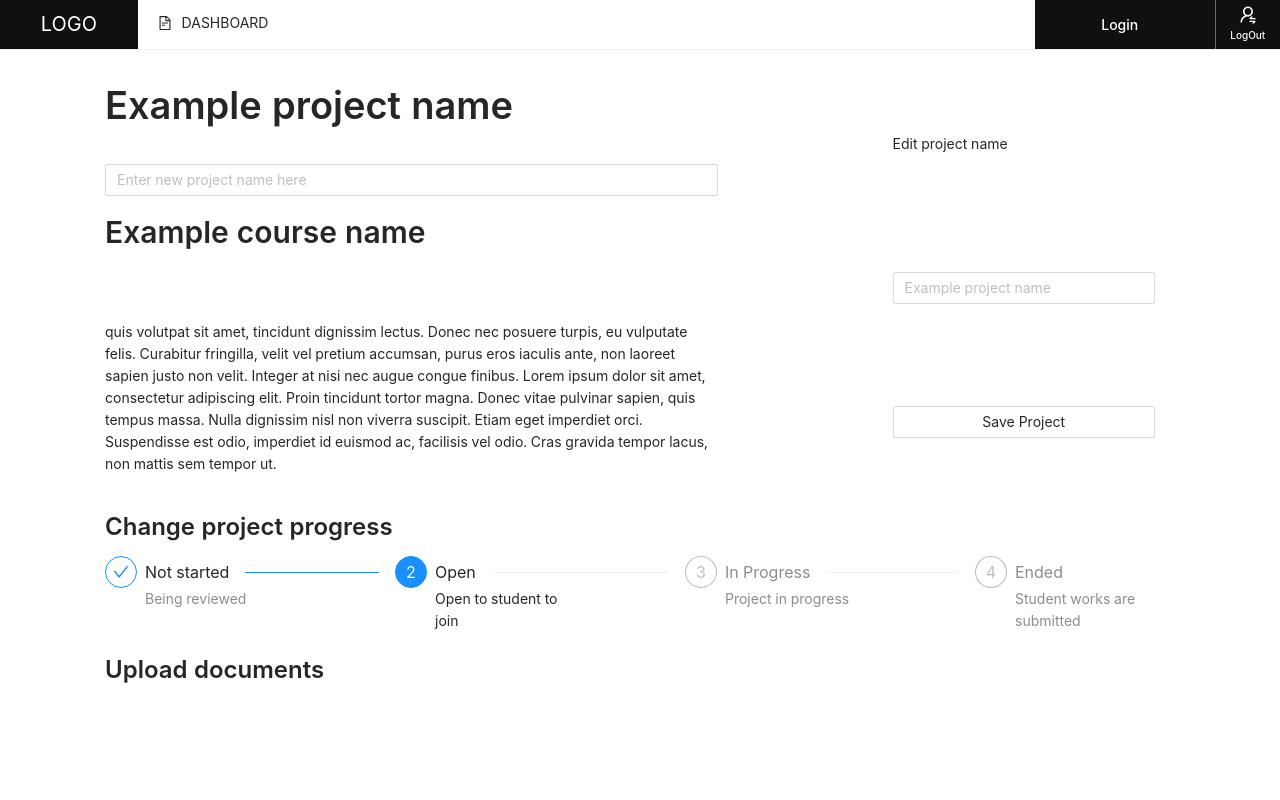
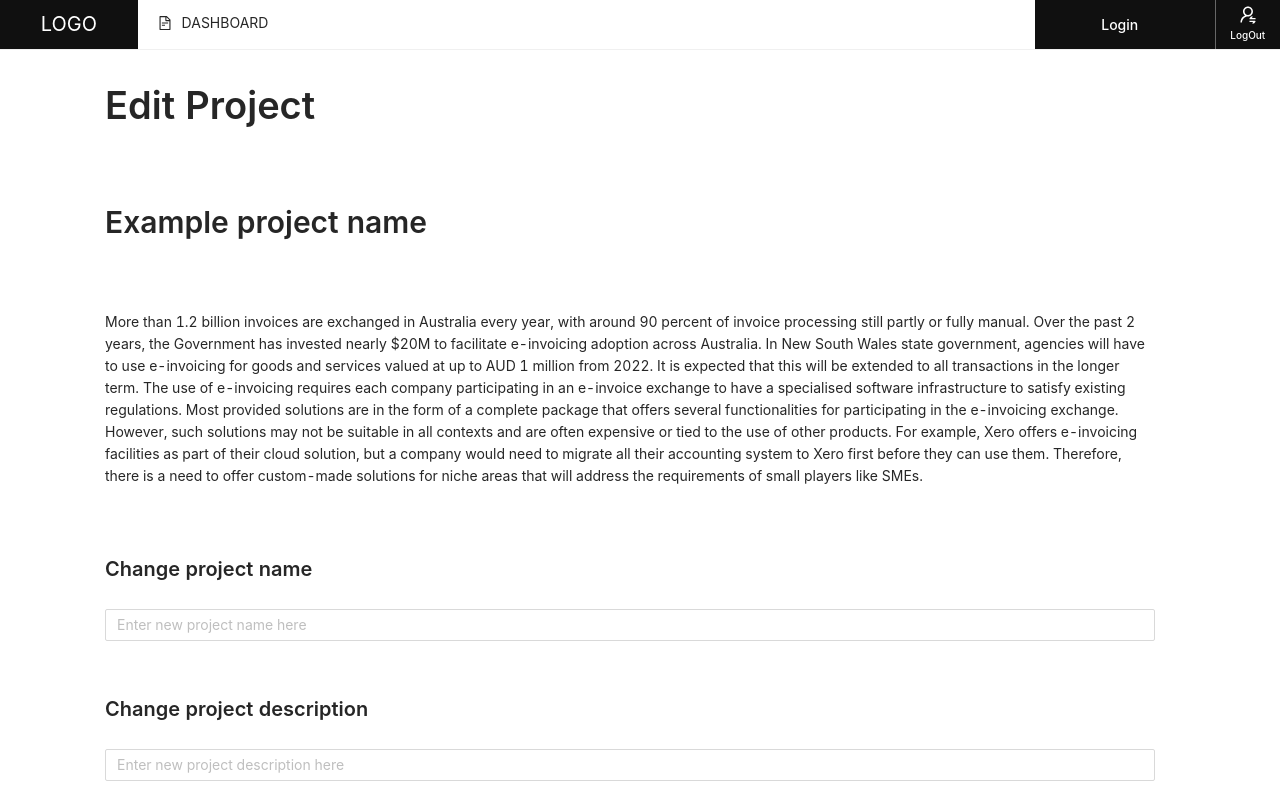
Before and after one commit to span6484/COMP9323-JustDoIT, a Next.js app in the folder comp9323-frontend/: page /project/edit in a window 1280 px wide. Built offline with nearby package versions, Linux system fonts and the light colour scheme.

Commit message:
project edit

```diff
--- a/comp9323-frontend/pages/project/detail.js
+++ b/comp9323-frontend/pages/project/detail.js
@@ -1,4 +1,5 @@
 import PageBase from '../basePage'
+
 import React, { useRef, onChange, useState, useEffect } from 'react'
 import { Col, Row, Button, Typography, Tooltip, Space, Collapse, Steps, Popover, Statistic, Comment, Avatar, Popconfirm } from 'antd';
 import { MailOutlined, DeleteOutlined, FormOutlined } from "@ant-design/icons"
@@ -126,6 +127,7 @@ const TextIndex = ({ USERMESSAGE, urlMsg }) => {
     }
     return (
         <PageBase cRef={ref} USERMESSAGE={USERMESSAGE}>
+
             <>
                 <br />
                 <Row>
--- a/comp9323-frontend/pages/project/edit.js
+++ b/comp9323-frontend/pages/project/edit.js
@@ -1,55 +1,94 @@
-import PageBase from '../basePage'
-import React, { useRef, onChange, useState } from 'react'
-import { Col, Row, Button, Typography, Input, Space, Collapse, Steps, Popover, Statistic, Comment, Avatar } from 'antd';
+import PageBase from '../basePage';
+import editStyle from "./edit.less";
+
+import React, { useRef, onChange, useState } from 'react';
+import { UploadOutlined } from '@ant-design/icons';
+import { Col, Row, Button, Typography, Input, Space, Select, message, Upload, Comment, Avatar } from 'antd';
+const { Dragger } = Upload;
+import { SP } from 'next/dist/next-server/lib/utils';
 const { Title, Paragraph, Text, Link } = Typography;
 
 const TextIndex = ({ USERMESSAGE }) => {
     const ref = useRef();
-    const { Step } = Steps;
+    const { Option } = Select;
+
+
+    const fileList = [
+        {
+            uid: '-1',
+            name: 'test.pdf',
+            status: 'done',
+            url: 'https://www.orimi.com/pdf-test.pdf',
+        },
+        {
+            uid: '-2',
+            name: 'error.png',
+            status: 'error',
+        },
+    ];
     return (
         <PageBase cRef={ref} USERMESSAGE={USERMESSAGE}>
+            <style dangerouslySetInnerHTML={{
+                __html: editStyle
+            }} />
             <>
                 <br />
                 <Row>
                     <Col span={2}></Col>
                     <Col span={20}>
-                        <Row>
-                            <Col span={14}>
-                                <Space direction="vertical" size="middle" style={{ display: 'flex' }}>
-                                    <Title>Example project name</Title>
-                                    <Input placeholder="Enter new project name here" />
-                                    <Title level={2} >Example course name</Title>
-                                    <br />
-                                    <Paragraph>
-                                        quis volutpat sit amet, tincidunt dignissim lectus. Donec nec posuere turpis, eu vulputate felis. Curabitur fringilla, velit vel pretium accumsan, purus eros iaculis ante, non laoreet sapien justo non velit. Integer at nisi nec augue congue finibus. Lorem ipsum dolor sit amet, consectetur adipiscing elit. Proin tincidunt tortor magna. Donec vitae pulvinar sapien, quis tempus massa. Nulla dignissim nisl non viverra suscipit. Etiam eget imperdiet orci. Suspendisse est odio, imperdiet id euismod ac, facilisis vel odio. Cras gravida tempor lacus, non mattis sem tempor ut.
-                                    </Paragraph>
 
-                                </Space>
-                            </Col>
-                            <Col span={4}></Col>
-                            <Col span={6} style={{ display: 'flex', flexDirection: 'column', justifyContent: 'space-around' }}>
-                                <Paragraph>Edit project name</Paragraph>
-                                <Input placeholder="Example project name" />
-                                <Button >Save Project</Button>
+                        <Space direction="vertical" size="middle" style={{ display: 'flex', flexDirection: 'column', justifyContent: 'start' }}>
+                            <Title>Edit Project</Title>
+                            <br />
+                            <Title level={2}>Example project name</Title>
+                            <br />
+                            <Paragraph>
+                                More than 1.2 billion invoices are exchanged in Australia every year, with around 90 percent of invoice processing still partly or fully manual. Over the past 2 years, the Government has invested nearly $20M to facilitate e-invoicing adoption across Australia. In New South Wales state government, agencies will have to use e-invoicing for goods and services valued at up to AUD 1 million from 2022. It is expected that this will be extended to all transactions in the longer term. The use of e-invoicing requires each company participating in an e-invoice exchange to have a specialised software infrastructure to satisfy existing regulations. Most provided solutions are in the form of a complete package that offers several functionalities for participating in the e-invoicing exchange. However, such solutions may not be suitable in all contexts and are often expensive or tied to the use of other products. For example, Xero offers e-invoicing facilities as part of their cloud solution, but a company would need to migrate all their accounting system to Xero first before they can use them. Therefore, there is a need to offer custom-made solutions for niche areas that will address the requirements of small players like SMEs.
+                            </Paragraph>
+                            <br />
 
-                            </Col>
-                        </Row>
+                            <Title level={4}>Change project name</Title>
+                            <Input placeholder="Enter new project name here" />
+                            <br />
+                            <Title level={4}>Change project description</Title>
+                            <Input placeholder="Enter new project description here" />
+
+                        </Space>
+
                         <br />
                         <Title level={3}>Change project progress</Title>
-                        <Steps current={1}>
-                            <Step title="Not started" description="Being reviewed" />
-                            <Step title="Open" description="Open to student to join" />
-                            <Step title="In Progress" description="Project in progress" />
-                            <Step title="Ended" description="Student works are submitted" />
-                        </Steps>
+                        <Select defaultValue="Open to join" style={{ width: 400 }}>
+                            <Option value="0">Pending</Option>
+                            <Option value="1">Approved</Option>
+                            <Option value="2">Open to join</Option>
+                            <Option value="3">In Progress</Option>
+                            <Option value="4">Ended</Option>
+                        </Select>
                         <br />
-                        <Row>
-                            <Col span={24}>
-                                <Title level={3}>Upload documents</Title>
+                        <br />
+                        <Title level={3}>Upload documents</Title>
+                        <Space direction="vertical" size="middle" style={{ display: 'flex' }}>
+                        </Space>
 
-                            </Col>
-                        </Row>
                         <br />
+                        <Upload
+                            action="https://www.mocky.io/v2/5cc8019d300000980a055e76"
+                            listType="picture"
+                            defaultFileList={[...fileList]}
+                            className="upload-list-inline"
+                        >
+                            <Button icon={<UploadOutlined />}>Upload</Button>
+                        </Upload>
+                        <br />
+                        <br />
+                        <br />
+                        <Space direction="horizontal" size="middle" style={{ display: 'flex', flexDirection: 'row', justifyContent: 'space-around' }}>
+
+                            <Button type='primary' style={{ width: 300 }}>Save Project</Button>
+                            <Button style={{ width: 300 }}>Back</Button>
+
+                        </Space>
+
                     </Col>
                     <Col span={2}></Col>
                 </Row>
--- /dev/null
+++ b/comp9323-frontend/pages/project/edit.less
@@ -0,0 +1,9 @@
+.upload-list-inline .ant-upload-list-item {
+    float: left;
+    width: 200px;
+    margin-right: 8px;
+}
+
+.upload-list-inline [class*='-upload-list-rtl'] .ant-upload-list-item {
+    float: right;
+}
```
